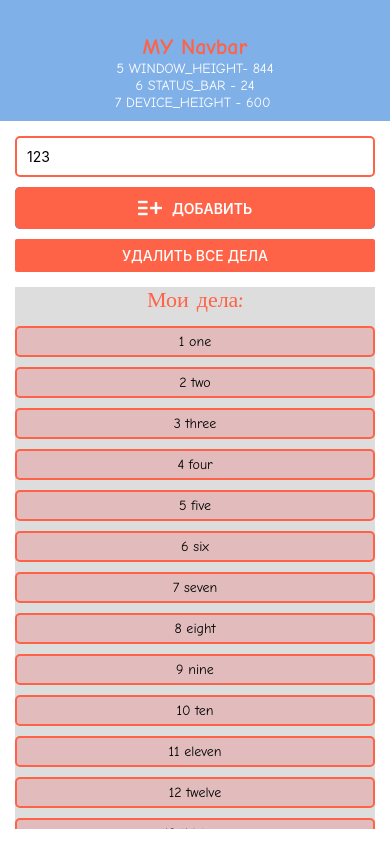
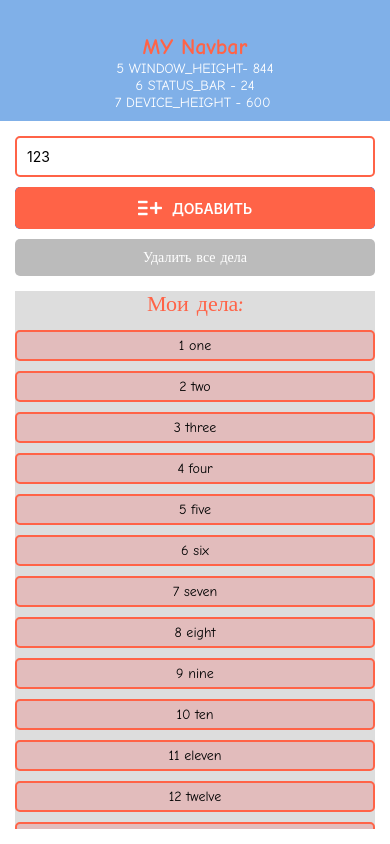
Before and after one commit to vladbelozertsev/learn-react-native, a React Native app: screen / in a window 390 px wide. Built offline with nearby package versions, Linux system fonts and the light colour scheme.

Commit message:
add custom btns and keyboard manage

```diff
--- a/src/components/_reusable/MyButton.tsx
+++ b/src/components/_reusable/MyButton.tsx
@@ -1,15 +1,34 @@
 import React from 'react';
-import { View, Button, NativeSyntheticEvent, NativeTouchEvent } from 'react-native';
+import { TouchableOpacity, View, NativeSyntheticEvent, NativeTouchEvent, StyleSheet } from 'react-native';
+import { MyTextBold } from './MyTextBold';
 
 interface Props {
-  title: string;
   onPress: (ev: NativeSyntheticEvent<NativeTouchEvent>) => void;
+  children: React.ReactNode;
+  styleWrapper?: object;
+  styleText?: object;
 }
 
 export const MyButton = (props: Props) => {
   return (
-    <View>
-      <Button title={props.title} onPress={props.onPress} color="tomato" />
-    </View>
+    <TouchableOpacity onPress={props.onPress} activeOpacity={0.7}>
+      <View style={{ ...styles.btnViewWrapper, ...props.styleWrapper }}>
+        <MyTextBold style={{ ...styles.text, ...props.styleText }}>{props.children}</MyTextBold>
+      </View>
+    </TouchableOpacity>
   );
 };
+
+const styles = StyleSheet.create({
+  btnViewWrapper: {
+    flexDirection: 'row',
+    padding: 10,
+    borderRadius: 5,
+    alignItems: 'center',
+    justifyContent: 'center',
+    backgroundColor: '#bbb',
+  },
+  text: {
+    color: '#fff',
+  },
+});
--- a/src/components/_reusable/MyCard.tsx
+++ b/src/components/_reusable/MyCard.tsx
@@ -1,5 +1,5 @@
 import React from 'react';
-import { View, StyleSheet } from 'react-native';
+import { View, StyleSheet, Text } from 'react-native';
 
 interface Props {
   children: JSX.Element | JSX.Element[];
@@ -12,16 +12,16 @@ export const MyCard = (props: Props) => {
 
 const styles = StyleSheet.create({
   appCard: {
-    borderWidth: 2,
-    borderColor: 'black',
-    borderStyle: 'solid',
-    padding: 20,
+    padding: 15,
     shadowColor: '#000',
     shadowRadius: 2,
     shadowOpacity: 0.3,
     shadowOffset: { width: 2, height: 2 },
     backgroundColor: '#fff',
     borderRadius: 5,
-    elevation: 8, // тень для андроида
+    elevation: 10, // тень для андроида
+    flexDirection: 'row',
+    justifyContent: 'space-between',
+    alignItems: 'center',
   },
 });
--- a/src/components/_reusable/MyTextBold.tsx
+++ b/src/components/_reusable/MyTextBold.tsx
@@ -3,7 +3,7 @@ import { Text, StyleSheet } from 'react-native';
 
 interface Props {
   style?: object;
-  children: string;
+  children: React.ReactNode;
 }
 
 export const MyTextBold = (props: Props) => {
--- a/src/components/main/AddTodo.tsx
+++ b/src/components/main/AddTodo.tsx
@@ -1,5 +1,5 @@
-import React, { useRef, useState } from 'react';
-import { StyleSheet, TextInput, View, Alert } from 'react-native';
+import React, { useState } from 'react';
+import { Alert, Keyboard, StyleSheet, TextInput, View } from 'react-native';
 import { globalStyles } from '../_styles/globalStyles';
 import { MyButton } from '../_reusable/MyButton';
 import { Entypo } from '@expo/vector-icons'; // НЕ требует установки, ЕСЛИ проект был создан как expo
@@ -10,7 +10,6 @@ interface Props {
 }
 
 export const AddTodo = (props: Props) => {
-  const inpRef = useRef<TextInput>(null);
   const [text, setText] = useState('123');
 
   const handleAddTodo = () => {
@@ -20,7 +19,7 @@ export const AddTodo = (props: Props) => {
     }
     props.addTodo(text);
     setText('');
-    inpRef?.current?.focus();
+    Keyboard.dismiss();
   };
 
   const showConfirmAlert = () =>
@@ -45,7 +44,6 @@ export const AddTodo = (props: Props) => {
         defaultValue={text}
         onChangeText={setText}
         placeholder="my input"
-        ref={inpRef}
         style={styles.inp}
         autoCorrect={false}
         autoCapitalize="words"
@@ -55,7 +53,7 @@ export const AddTodo = (props: Props) => {
           ДОБАВИТЬ
         </Entypo.Button>
       </View>
-      <MyButton title="Удалить все дела" onPress={showConfirmAlert} />
+      <MyButton onPress={showConfirmAlert}>Удалить все дела</MyButton>
     </View>
   );
 };
--- a/src/components/todo/EditTodoModal.tsx
+++ b/src/components/todo/EditTodoModal.tsx
@@ -1,5 +1,6 @@
 import React, { useState } from 'react';
 import { View, Button, Modal, StyleSheet, TextInput, Alert } from 'react-native';
+import { MyButton } from '../_reusable/MyButton';
 import { globalStyles } from '../_styles/globalStyles';
 
 interface Props {
@@ -36,10 +37,12 @@ export const EditTodoModal = (props: Props) => {
           />
           <View style={styles.btnsContainerView}>
             <View style={styles.btnView}>
-              <Button title={'Отмена'} onPress={handleCancel} />
+              <MyButton onPress={handleCancel}>Отмена</MyButton>
             </View>
             <View style={styles.btnView}>
-              <Button title={'Сохранить'} onPress={handleSave} />
+              <MyButton onPress={handleSave} styleWrapper={styles.btnSaveWrapper}>
+                Сохранить
+              </MyButton>
             </View>
           </View>
         </View>
@@ -78,4 +81,7 @@ const styles = StyleSheet.create({
   btnView: {
     width: '45%',
   },
+  btnSaveWrapper: {
+    backgroundColor: 'tomato',
+  },
 });
--- a/src/screens/TodoScreen.tsx
+++ b/src/screens/TodoScreen.tsx
@@ -1,8 +1,10 @@
 import React, { useState } from 'react';
-import { View, StyleSheet, Button, Alert } from 'react-native';
+import { View, StyleSheet, Alert } from 'react-native';
 import { EditTodoModal } from '../components/todo/EditTodoModal';
+import { MyButton } from '../components/_reusable/MyButton';
 import { MyCard } from '../components/_reusable/MyCard';
 import { MyText } from '../components/_reusable/MyText';
+import { FontAwesome, AntDesign } from '@expo/vector-icons';
 
 interface Props {
   removeTodo: (id: string) => void;
@@ -49,16 +51,23 @@ export const TodoScreen = (props: Props) => {
 
   return (
     <View style={styles.todoScreen}>
-      <MyCard style={styles.card}>
+      <MyCard style={styles.myCard}>
         <MyText style={styles.text}>Выбрано: {props.selectedTodo?.title}</MyText>
-        <Button title="Редактировать" onPress={openEditTodoModal} />
+
+        <MyButton onPress={openEditTodoModal} styleWrapper={styles.editBtnWrapper}>
+          <FontAwesome name={'edit'} size={22} />
+        </MyButton>
       </MyCard>
       <View style={styles.buttonsView}>
         <View style={styles.button}>
-          <Button color={'#bbb'} title={'Назад'} onPress={goBack} />
+          <MyButton onPress={goBack}>
+            <AntDesign name="back" size={20} color="#fff" />
+          </MyButton>
         </View>
         <View style={styles.button}>
-          <Button title={'Удалить'} color={'tomato'} onPress={showDeleteTodoAlert} />
+          <MyButton styleWrapper={styles.deleteBtnWrapper} onPress={showDeleteTodoAlert}>
+            <AntDesign name="delete" size={20} />
+          </MyButton>
         </View>
       </View>
       <EditTodoModal
@@ -75,9 +84,12 @@ const styles = StyleSheet.create({
   todoScreen: {
     margin: 15,
   },
+  myCard: {
+    marginBottom: 20,
+  },
   text: {
-    marginBottom: 15,
     fontSize: 20,
+    height: 20,
   },
   buttonsView: {
     flexDirection: 'row',
@@ -86,7 +98,10 @@ const styles = StyleSheet.create({
   button: {
     width: '45%',
   },
-  card: {
-    marginBottom: 20,
+  deleteBtnWrapper: {
+    backgroundColor: 'tomato',
+  },
+  editBtnWrapper: {
+    backgroundColor: 'skyblue',
   },
 });
```
Also changed, not shown: src/components/main/Todos.tsx (+0 -9 lines).
